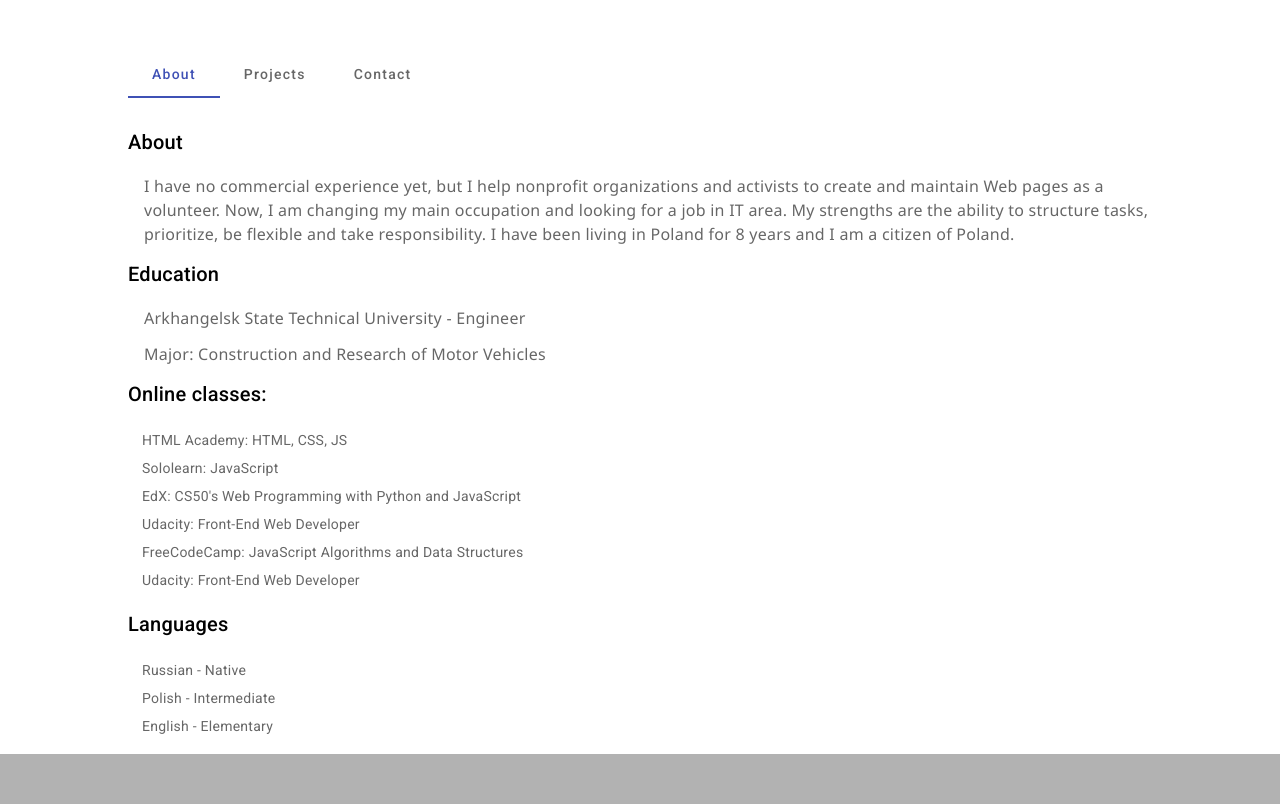
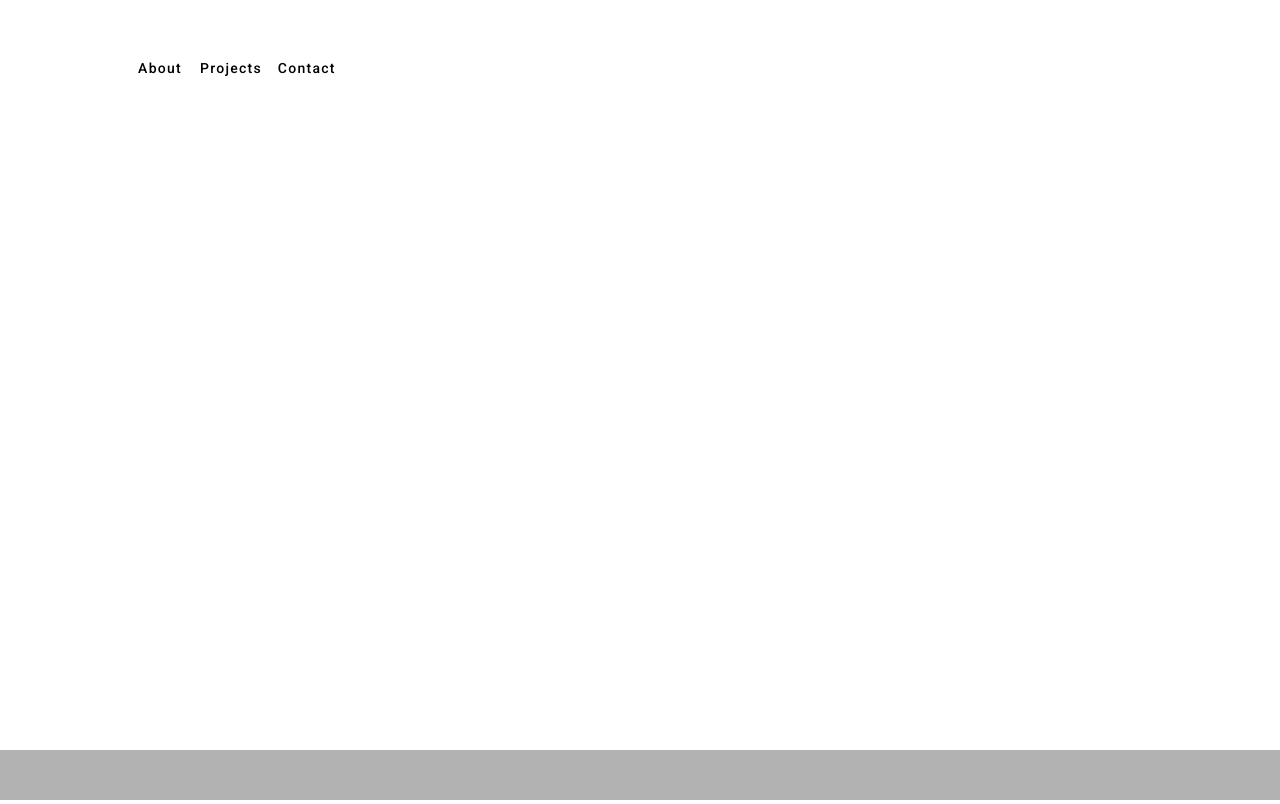
Before and after one commit to GuschinS/my-portfolio, an Angular app in the folder portfolio/: page / in a window 1280 px wide. Built offline with nearby package versions, Linux system fonts and the light colour scheme.

Commit message:
fix: change header component

```diff
--- a/portfolio/src/app/components/header/header.component.html
+++ b/portfolio/src/app/components/header/header.component.html
@@ -1,7 +1,5 @@
 <div class="container">
-  <mat-tab-group mat-stretch-tabs="false" mat-align-tabs="start">
-    <mat-tab label="About"><app-about></app-about></mat-tab>
-    <mat-tab label="Projects"><app-projects></app-projects></mat-tab>
-    <mat-tab label="Contact"><app-contact></app-contact></mat-tab>
-  </mat-tab-group>
+  <button mat-button routerLink="/app-about">About</button>
+  <button mat-button routerLink="/app-projects">Projects</button>
+  <button mat-button routerLink="/app-contact">Contact</button>
 </div>
--- a/portfolio/src/app/components/header/header.component.scss
+++ b/portfolio/src/app/components/header/header.component.scss
@@ -4,7 +4,4 @@
   padding-top: 50px;
   max-width: 1024px;
   width: 95%;
-  mat-tab {
-    width: 100%;
-  }
 }
```
Also changed, not shown: 1 other file (tests, documents, lock files or other folders).
